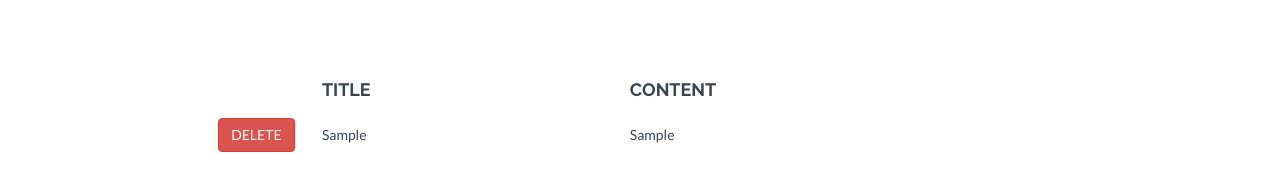
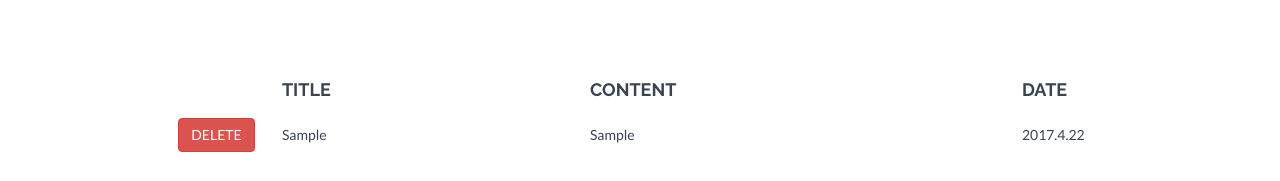
Before and after one commit to k0626089/mm, a plain HTML site: page index.html in a window 1280 px wide. Both pictures are taken after typing "Sample", "Sample" into the empty fields and a click on the button "SAVE". Shown: the part 619-800 px from the top of the page. Drawn offline with nearby package versions, Linux system fonts and the light colour scheme.

Commit message:
date function base code added

```diff
--- a/assets/js/app.js
+++ b/assets/js/app.js
@@ -25,6 +25,9 @@ function addRow() {
     var cell_3 = row.insertCell(2)
     cell_3.innerHTML= age.value;
     cell_3.style.height="50px";
+    var cell_4 = row.insertCell(3)
+    cell_4.innerHTML= "2017.4.22";
+    cell_4.style.height="50px";
 
     document.getElementById('name').value = "";
     document.getElementById('age').value = "";
--- a/index.html
+++ b/index.html
@@ -122,6 +122,7 @@
             <th><h4>&nbsp;&nbsp;&nbsp;&nbsp;&nbsp;&nbsp;&nbsp;&nbsp;&nbsp;&nbsp;&nbsp;&nbsp;&nbsp;&nbsp;&nbsp;&nbsp;&nbsp;&nbsp;&nbsp;&nbsp;&nbsp;&nbsp;&nbsp;&nbsp;</h4></th>
             <th><h4>TITLE&nbsp;&nbsp;&nbsp;&nbsp;&nbsp;&nbsp;&nbsp;&nbsp;&nbsp;&nbsp;&nbsp;&nbsp;&nbsp;&nbsp;&nbsp;&nbsp;&nbsp;&nbsp;&nbsp;&nbsp;&nbsp;&nbsp;&nbsp;&nbsp;&nbsp;&nbsp;&nbsp;&nbsp;&nbsp;&nbsp;&nbsp;&nbsp;&nbsp;&nbsp;&nbsp;&nbsp;&nbsp;&nbsp;&nbsp;&nbsp;&nbsp;&nbsp;&nbsp;&nbsp;&nbsp;&nbsp;&nbsp;&nbsp;&nbsp;&nbsp;&nbsp;&nbsp;&nbsp;&nbsp;&nbsp;&nbsp;&nbsp;&nbsp;&nbsp;&nbsp;</h4></th>
             <th><h4>CONTENT&nbsp;&nbsp;&nbsp;&nbsp;&nbsp;&nbsp;&nbsp;&nbsp;&nbsp;&nbsp;&nbsp;&nbsp;&nbsp;&nbsp;&nbsp;&nbsp;&nbsp;&nbsp;&nbsp;&nbsp;&nbsp;&nbsp;&nbsp;&nbsp;&nbsp;&nbsp;&nbsp;&nbsp;&nbsp;&nbsp;&nbsp;&nbsp;&nbsp;&nbsp;&nbsp;&nbsp;&nbsp;&nbsp;&nbsp;&nbsp;&nbsp;&nbsp;&nbsp;&nbsp;&nbsp;&nbsp;&nbsp;&nbsp;&nbsp;&nbsp;&nbsp;&nbsp;&nbsp;&nbsp;&nbsp;&nbsp;&nbsp;&nbsp;&nbsp;&nbsp;&nbsp;&nbsp;&nbsp;&nbsp;&nbsp;&nbsp;&nbsp;&nbsp;&nbsp;&nbsp;&nbsp;&nbsp;&nbsp;&nbsp;&nbsp;&nbsp;&nbsp;&nbsp;&nbsp;&nbsp;</h4></th>
+            <th><h4>DATE&nbsp;&nbsp;&nbsp;&nbsp;&nbsp;&nbsp;&nbsp;&nbsp;</h4></th>
           </tr>
         </table>
     </div>
```
